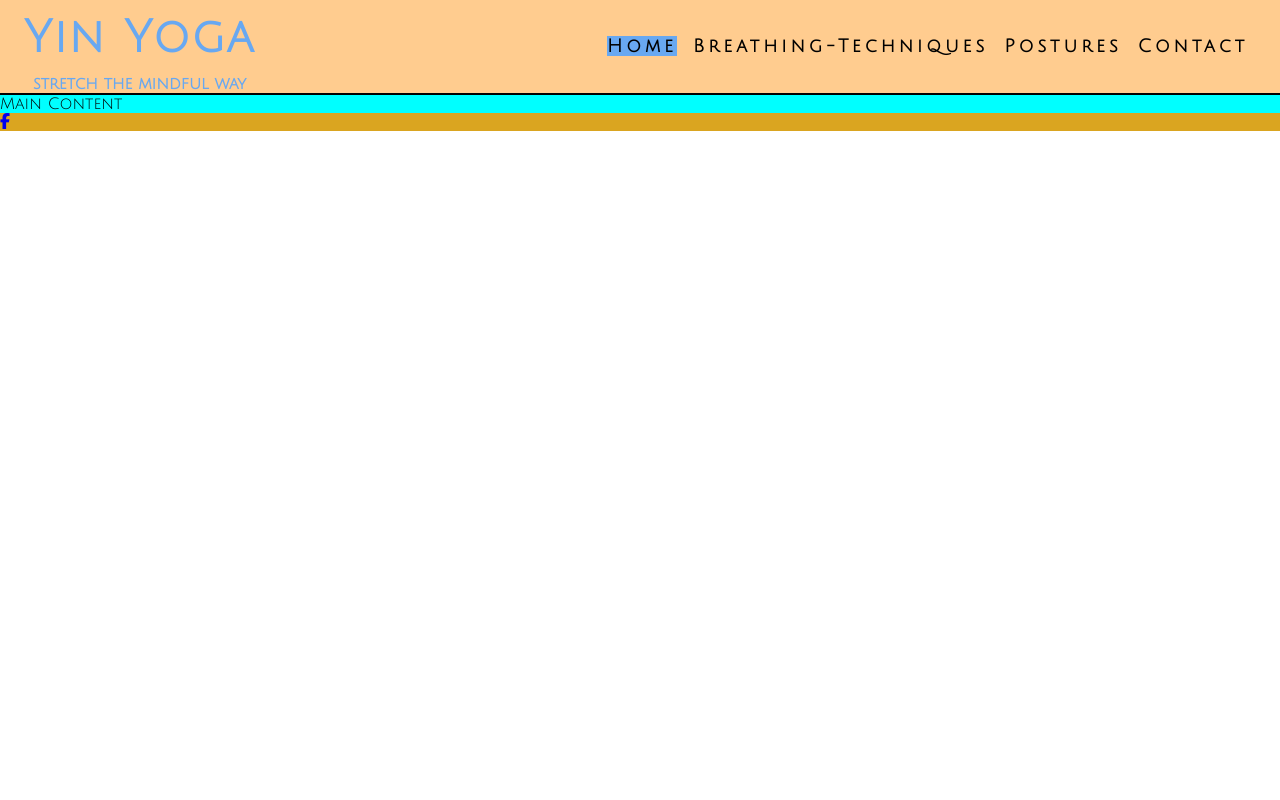
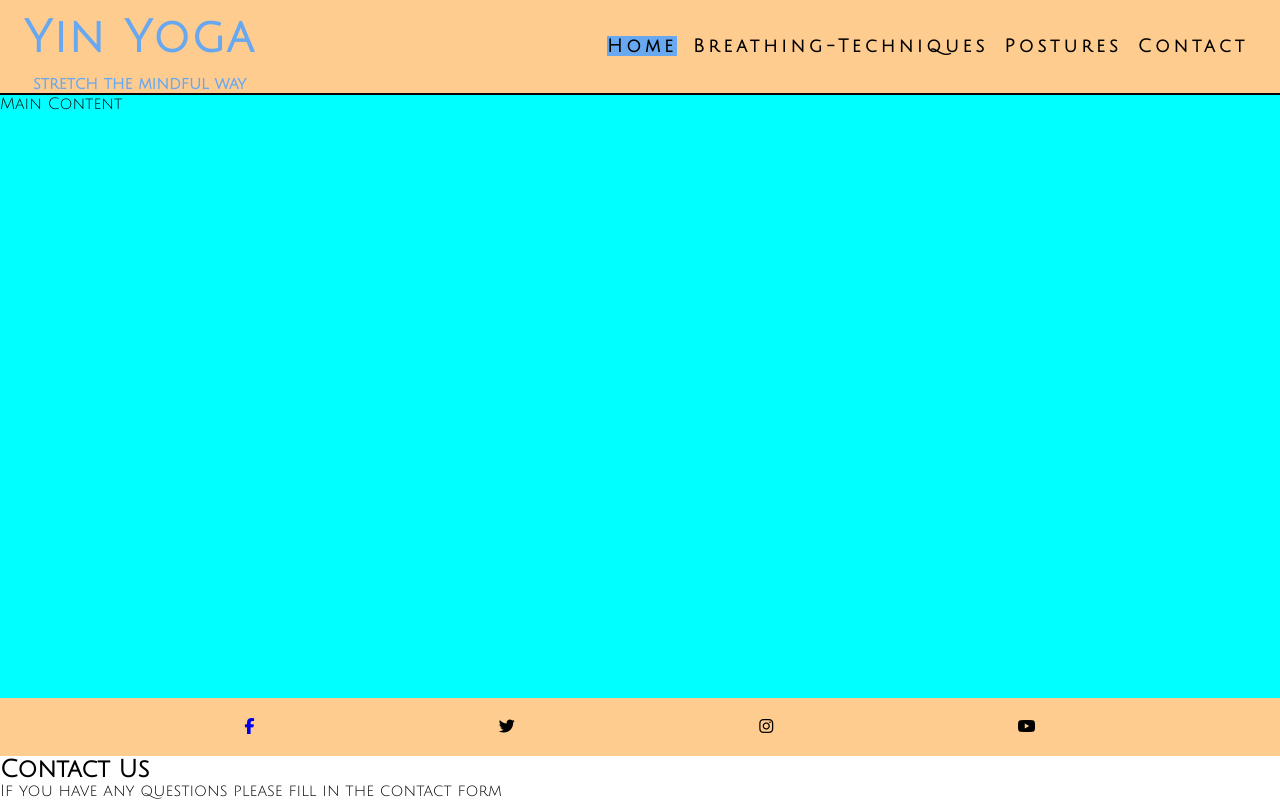
Before and after one commit to FlyingCarpetC/yin-yoga, a plain HTML site: page index.html in a window 1280 px wide. Drawn offline with Linux system fonts and the light colour scheme.

Commit message:
completed the social media links for the footer and started the contact form

```diff
--- a/assets/css/style.css
+++ b/assets/css/style.css
@@ -103,13 +103,18 @@ nav {
 main {
     background-color: aqua;
     /*push footer down by enlargin main element*/
-    flex: 1 0auto;
+    flex: auto;
     /*push header down to allow space for nav items*/
     margin-top: 49px;
 }
 /*Footer*/
-footer {
-    background-color: goldenrod;
+#footer-icon {
+    background-color: #ffcc8f;
+    text-align: left;
+    padding: 20px 0;
+    display: flex;
+    justify-content: space-evenly;
+    list-style-type: none;
 }
 
 /*media query for tablets and larger*/
--- a/index.html
+++ b/index.html
@@ -35,11 +35,28 @@
 
     <!--Footer-->
     <footer>
-        <ul>
+        <ul id="footer-icon">
             <li><a href="https://www.facbook.com/" target="_blank" rel="noopener" aria-label="Visit our Facebook page">
-                <i class="fa-brands fa-facebook-f"></i></a></li>
+                <i class="fa-brands fa-facebook-f"></i></a>
+            </li>
+            <li><a href="https://www.twitter.com" target="_blank" rel="noopener" aria-label="Visit our Twitter page"></a>
+                <i class="fa-brands fa-twitter"></i>
+            </li>
+            <li><a href="https://www.instagram.com/" target="_blank" rel="noopener" aria-label="Visit our Twitter page"></a>
+                <i class="fa-brands fa-instagram"></i>
+            </li>
+            <li><a href="https://www.youtube.com/" target="_blank" rel="noopener" aria-label="Visit our Youtube page"></a>
+            <i class="fa-brands fa-youtube"></i>
+        </li>
         </ul>
-
+    <div>
+        <h2> Contact Us</h2>
+        <p>If you have any questions please fill in the contact form </p>
+        <div>
+            <form></form>
+            <label></label>
+        </div>
+    </div>
     </footer>
 <!--Font Awesome Kit-->
     <script src="https://kit.fontawesome.com/e35b4e0d80.js" crossorigin="anonymous"></script>
```
